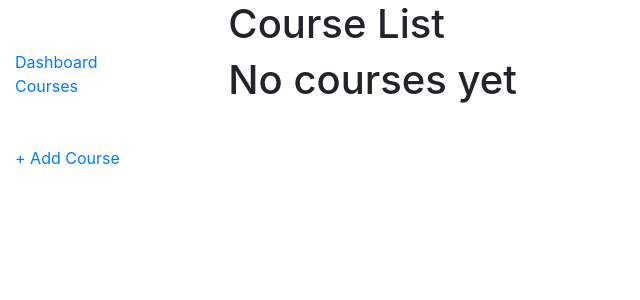
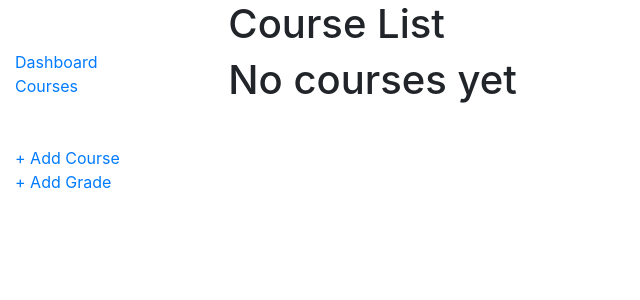
Before and after one commit to AmirNaghibi/ClassChamp, a Django app: template dashboard/templates/courses.html in a window 1280 px wide. Shown: the top 300 px of the page, without its empty margins (0-640 px from the left). Run offline with Django 3.2, Linux system fonts and the light colour scheme; the template is opened without the code that fills it, so the values that code supplies are empty; parts of the project's set-up code (start-up, migrations or seed data) failed here and were passed over; some libraries are stand-ins or nearby versions.

Commit message:
added link to url path from base html

```diff
--- a/dashboard/templates/base_generic.html
+++ b/dashboard/templates/base_generic.html
@@ -21,6 +21,7 @@
           <br>
           <br>
           <li><a href="{% url 'add-course' %}">+ Add Course</a></li>
+          <li><a href="{% url 'add-grade' %}">+ Add Grade</a></li>
       </ul>
      {% endblock %}
       </div>
```
